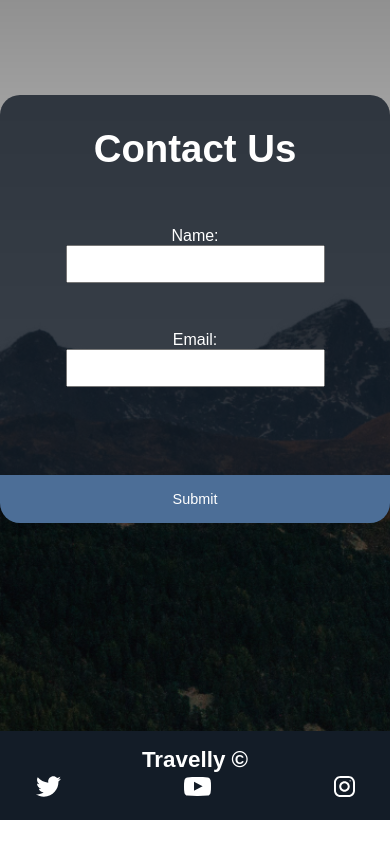
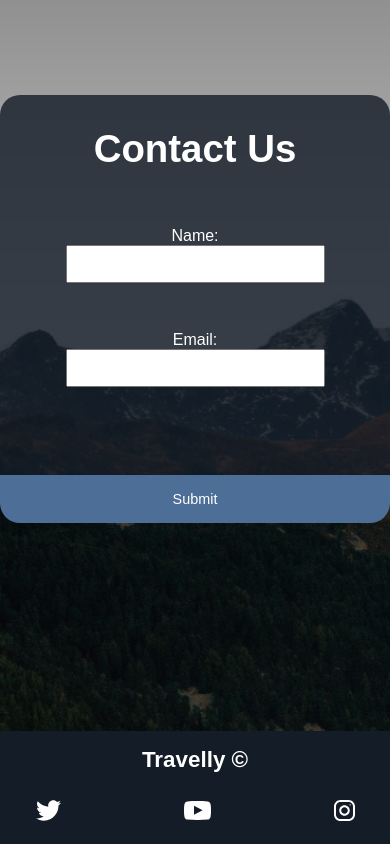
Before and after one commit to Ali-0111/Travel_Agency, a plain HTML site: page index.html in a window 390 px wide. Shown: the part 3185-4029 px from the top of the page. Before the commit the page ends 4005 px from the top, so only its background shows below. Drawn offline with Linux system fonts and the light colour scheme.

Commit message:
media query reports for pages

```diff
--- a/style.css
+++ b/style.css
@@ -287,16 +287,19 @@ footer{
 }
 
 @media screen and (max-width:932px) {
+  /*Size base*/
   html {
     font-size: 50%;
   }
-
+  /*main header*/
   nav {
     text-align: center;
   }
   #logo {
     padding:2rem 0rem;
   }
+
+  /*page 2*/
   .cloud {
     height: 40rem;
 
@@ -311,7 +314,7 @@ footer{
     background: rgba(19, 28, 39, 0.9);
     -webkit-text-fill-color: white;
   }
-
+  /*Page:3 form*/
   .form-wrapper {
 
     width: 100%;
@@ -320,7 +323,11 @@ footer{
   .form-wrapper h5 {
     padding-bottom: 3rem;
   }
+  /*footer*/
   footer {
     text-align: center;
   }
+  footer h5 {
+    padding-bottom: 3rem;
+  }
 }
```
